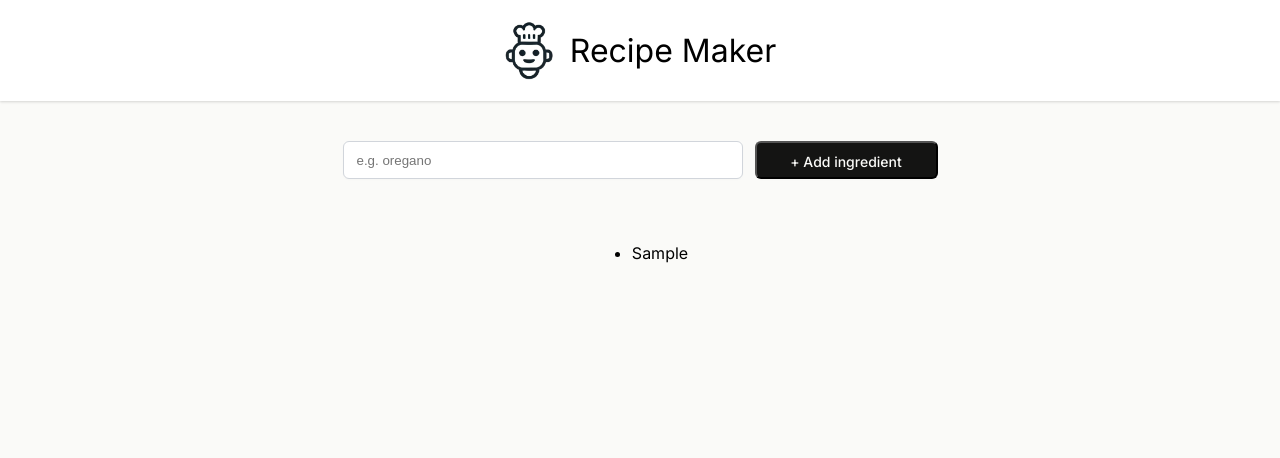
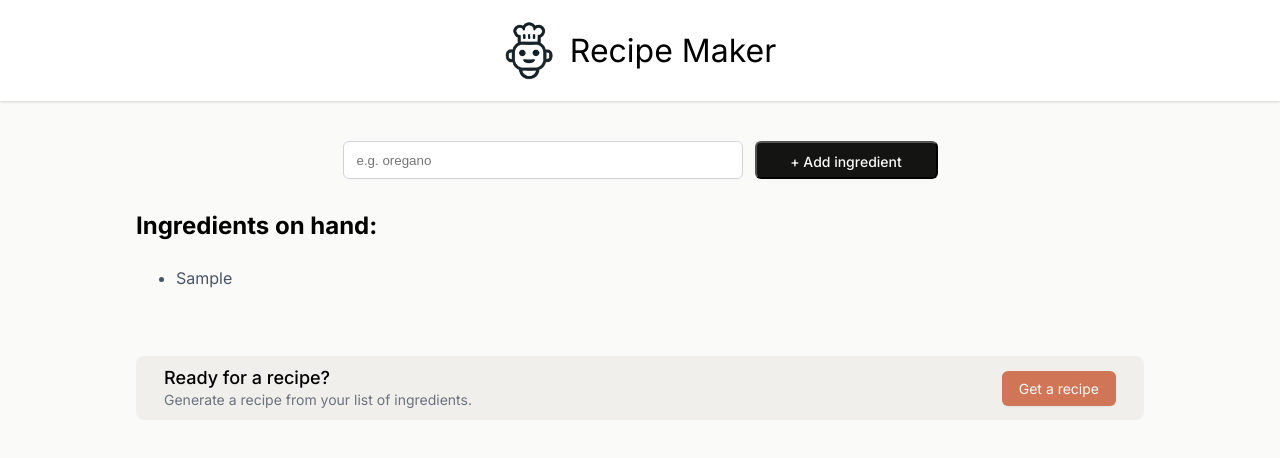
Before and after one commit to JamieJB123/react-recipe-maker, a React (Vite) app: page / in a window 1280 px wide. Both pictures are taken after typing "Sample" into the empty fields and a click on the button "+ Add ingredient". Shown: the top 458 px of the page. Built offline with nearby package versions, Linux system fonts and the light colour scheme.

Commit message:
Add the ingredients and recipe section with styling. Add conditional logic to display this section only if user has added incredients

```diff
--- a/src/App.css
+++ b/src/App.css
@@ -67,9 +67,50 @@
   font-family: 'Inter', sans-serif;
   box-shadow: 0px 1px 2px 0px #00000005;
 }
-ul {
+
+/* Ingredients section */
+
+.ingredients-section {
+  margin: 2rem 10%;
+}
+ul.ingredients-list {
+  margin: 1.5rem 0rem 4rem;
+}
+
+ul.ingredients-list>li {
+  color: #475467;
+  line-height: 28px;
+}
+
+.get-recipe-container {
   display: flex;
-  flex-direction: column;
+  justify-content: space-between;
   align-items: center;
-  margin: 4rem 1rem;
+  border-radius: 8px;
+  background: #F0EFEB;
+  padding: 10px 28px;
 }
+
+.get-recipe-container h3 {
+  font-size: 1.125rem;
+  font-weight: 500;
+  line-height: 24px;
+}
+
+.get-recipe-container p {
+  color: #6B7280;
+  font-size: 0.875rem;
+  line-height: 20px;
+}
+
+.get-recipe-container button {
+  border: none;
+  border-radius: 6px;
+  background: #D17557;
+  box-shadow: 0px 1px 2px 0px rgba(0, 0, 0, 0.05);
+  color: #FAFAF8;
+  padding: 9px 17px;
+  font-family: Inter, sans-serif;
+  font-size: 0.875rem;
+  cursor: pointer;
+}
--- a/src/components/Main.jsx
+++ b/src/components/Main.jsx
@@ -13,16 +13,27 @@
         return <li key={item}>{item}</li>
     })
 
-
     return (
         <main>
             <form action={submitIngredient}className="ingredient-form">
                 <input name="ingredient" placeholder="e.g. oregano" aria-label="Add ingredient" type="text"></input>
                 <button>+ Add ingredient</button>
             </form>
-            <ul>
-                {ingredientElements}
-            </ul>
+            {ingredientElements.length > 0 &&
+            <section className="ingredients-section">
+                <h2>Ingredients on hand:</h2>
+                <ul className="ingredients-list" aria-live="polite">
+                    {ingredientElements}
+                </ul>
+                <div className="get-recipe-container">
+                    <div>
+                        <h3>Ready for a recipe?</h3>
+                        <p>Generate a recipe from your list of ingredients.</p>
+                    </div>
+                    <button>Get a recipe</button>
+                </div>
+            </section>
+            }
         </main>
     )
 }
```
